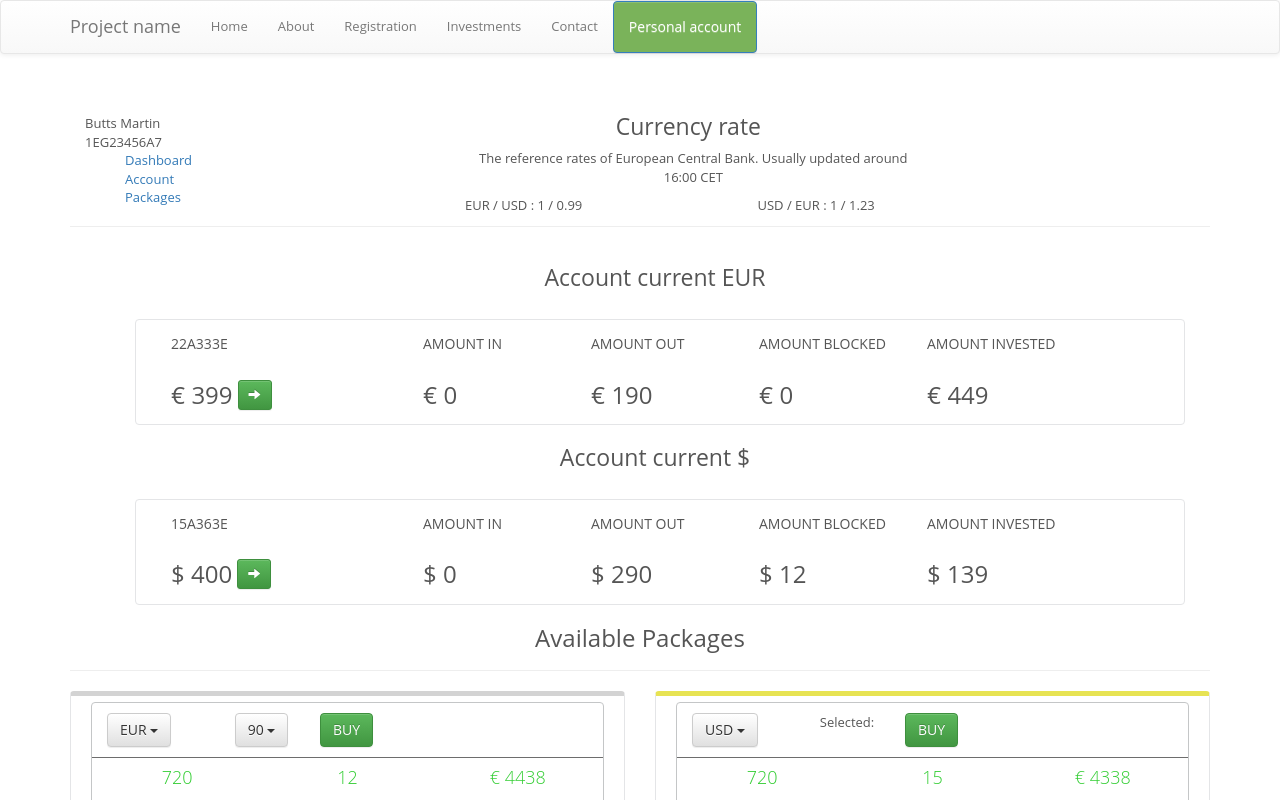
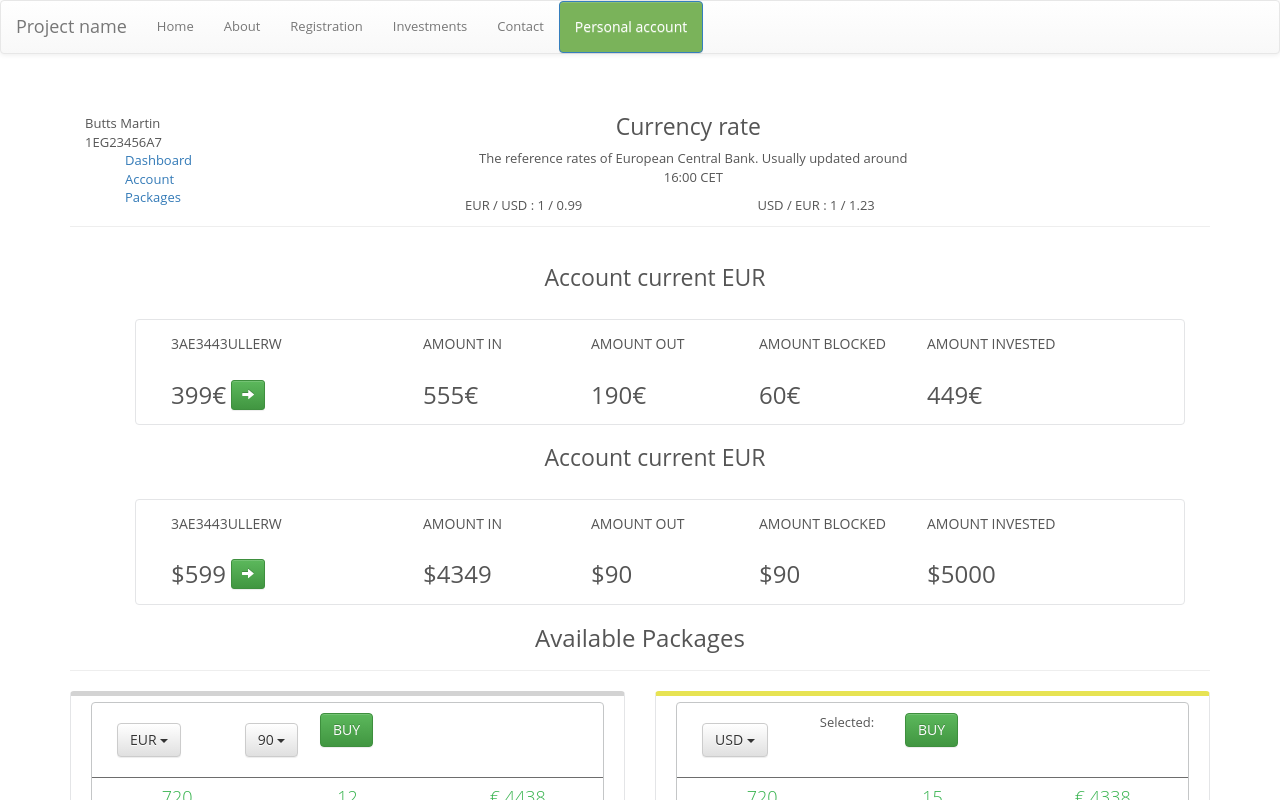
Before and after one commit to pmh-industries/finapp, a Vue app: page /dashboard in a window 1280 px wide. Shown: the top 800 px of the page. Built offline with nearby package versions, Linux system fonts and the light colour scheme.

Commit message:
packages fix

```diff
--- a/config/dev.env.js
+++ b/config/dev.env.js
@@ -1,6 +1,6 @@
-var merge = require('webpack-merge')
-var prodEnv = require('./prod.env')
+var merge = require('webpack-merge');
+var prodEnv = require('./prod.env');
 
 module.exports = merge(prodEnv, {
   NODE_ENV: '"development"'
-})
+});
--- a/config/index.js
+++ b/config/index.js
@@ -1,5 +1,5 @@
 // see http://vuejs-templates.github.io/webpack for documentation.
-var path = require('path')
+var path = require('path');
 
 module.exports = {
   build: {
@@ -35,4 +35,4 @@ module.exports = {
     // just be aware of this issue when enabling this option.
     cssSourceMap: false
   }
-}
+};
--- a/config/prod.env.js
+++ b/config/prod.env.js
@@ -1,3 +1,3 @@
 module.exports = {
   NODE_ENV: '"production"'
-}
+};
--- a/db.js
+++ b/db.js
@@ -35,6 +35,6 @@ const clients = {
     status: 'active',
     price:4.50
   },
-  }
+  };
 
 export default clients;
--- a/src/App.vue
+++ b/src/App.vue
@@ -1,7 +1,6 @@
 <template>
   <div id="app">
     <nav class="navbar navbar-default">
-      <div class="container">
         <div class="navbar-header">
           <button type="button" class="navbar-toggle collapsed" data-toggle="collapse" data-target="#navbar"
                   aria-expanded="false" aria-controls="navbar">
@@ -34,7 +33,6 @@
               </a></li>
           </ul>
         </div><!--/.nav-collapse -->
-      </div>
     </nav>
     <div class="container">
 
@@ -123,9 +121,6 @@
     <style lang="css">
     </style>
 
-  </div>
-
-</template>
 
 <script>
 
--- a/src/components/dashboard/Account.vue
+++ b/src/components/dashboard/Account.vue
@@ -1,152 +1,62 @@
 <template>
-
-  <div id="acc">
     <ul>
-    <li v-for="item in items">
-
+      <li v-for="acc in accounts">
         <div class="accountBox">
           <br>
-        <h1 class="accountHeader">Account current EUR</h1>
-        <br>
+          <h1 class="accountHeader">Account current EUR</h1><br>
           <div class="col-sm-12">
             <div class="animate-panel">
               <div class="panel-body">
-
                 <div class="col-lg-3 col-md-4 col-sm-6 col-xs-12">
                   <div class="stats-title">
-                  <h5>{{item.accountNum}}</h5>
+                    <h5>{{acc.account}}</h5>
                   </div>
                   <div class="m-t-xl">
                     <div class="cell">
-                    <transition name="bounce">
-                    <h3 v-if="show">{{"€" + " " + item.amountE}}</h3>
-                    </transition>
+                      <h3 v-if="show">{{acc.amount}}</h3>
                     </div>
                     <div class="cell">
-                    <button @click="show = !show" type="button" class="btn btn-success btn-sm mrgbtn">
-                      <span class="glyphicon glyphicon-arrow-right"></span>
-                    </button>
+                      <button class="btn btn-success btn-sm mrgbtn" type="button"><span class="glyphicon glyphicon-arrow-right"></span></button>
                     </div>
                   </div>
                 </div>
-
                 <div class="col-lg-2 col-md-4 col-sm-6 col-xs-12">
                   <div class="stats-title">
                     <h5 class="header-panel-right">AMOUNT IN</h5>
                   </div>
                   <div class="m-t-xl">
                     <div class="cell">
-                    <h3>{{"€" + " " + item.amountInE}}</h3>
+                      <h3>{{acc.amountIn}}</h3>
                     </div>
                   </div>
                 </div>
-
                 <div class="col-lg-2 col-md-4 col-sm-6 col-xs-12">
                   <div class="stats-title">
                     <h5 class="header-panel-right">AMOUNT OUT</h5>
                   </div>
                   <div class="m-t-xl">
                     <div class="cell">
-                    <h3>{{"€" + " " + item.amountOutE}}</h3>
+                      <h3>{{acc.amountOut}}</h3>
                     </div>
                   </div>
                 </div>
-
-
                 <div class="col-lg-2 col-md-4 col-sm-6 col-xs-12">
                   <div class="stats-title">
                     <h5 class="header-panel-right">AMOUNT BLOCKED</h5>
                   </div>
                   <div class="m-t-xl">
                     <div class="cell">
-                    <h3>{{"€" + " " + item.amountBlockE}}</h3>
+                      <h3>{{acc.amountBlock}}</h3>
                     </div>
                   </div>
                 </div>
-
-
                 <div class="col-lg-3 col-md-4 col-sm-6 col-xs-12">
                   <div class="stats-title">
                     <h5 class="header-panel-right">AMOUNT INVESTED</h5>
                   </div>
                   <div class="m-t-xl">
                     <div class="cell">
-                    <h3>{{"€" + " " + item.amountInvE}}</h3>
-                  </div>
-                </div>
-              </div>
-            </div>
-          </div>
-            </transition>
-        </div>
-      </div>
-
-      <div class="accountBox">
-        <br/>
-        <h1 class="accountHeader">Account current $</h1>
-        <br/>
-        <div class="col-sm-12">
-          <div class="animate-panel">
-            <div class="panel-body">
-
-              <div class="col-lg-3 col-md-4 col-sm-6 col-xs-12">
-                <div class="stats-title">
-                  <h5>{{item.accountNum$}}</h5>
-                </div>
-                <div class="m-t-xl">
-                  <div class="cell">
-                    <h3>{{"$" + " " + item.amount$}}</h3>
-                  </div>
-                  <div class="cell">
-                    <button type="button" class="btn btn-success btn-sm mrgbtn">
-                      <span class="glyphicon glyphicon-arrow-right"></span>
-                    </button>
-                  </div>
-                </div>
-              </div>
-
-              <div class="col-lg-2 col-md-4 col-sm-6 col-xs-12">
-                <div class="stats-title">
-                  <h5 class="header-panel-right">AMOUNT IN</h5>
-                </div>
-                <div class="m-t-xl">
-                  <div class="cell">
-                    <h3>{{"$" + " " + item.amountIn$}}</h3>
-                  </div>
-                </div>
-              </div>
-
-              <div class="col-lg-2 col-md-4 col-sm-6 col-xs-12">
-                <div class="stats-title">
-                  <h5 class="header-panel-right">AMOUNT OUT</h5>
-                </div>
-                <div class="m-t-xl">
-                  <div class="cell">
-                    <h3>{{"$" + " " + item.amountOut$}}</h3>
-                  </div>
-                </div>
-              </div>
-
-
-              <div class="col-lg-2 col-md-4 col-sm-6 col-xs-12">
-                <div class="stats-title">
-                  <h5 class="header-panel-right">AMOUNT BLOCKED</h5>
-                </div>
-                <div class="m-t-xl">
-                  <div class="cell">
-                    <h3>{{"$" + " " + item.amountBlock$}}</h3>
-                  </div>
-                </div>
-              </div>
-
-
-              <div class="col-lg-3 col-md-4 col-sm-6 col-xs-12">
-                <div class="stats-title">
-                  <h5 class="header-panel-right">AMOUNT INVESTED</h5>
-                </div>
-                <div class="m-t-xl">
-                  <div class="cell">
-                    <h3>{{"$" + " " + item.amountInv$}}</h3>
+                      <h3>{{acc.amountInv}}</h3>
                     </div>
                   </div>
                 </div>
@@ -156,10 +66,7 @@
         </div>
       </li>
     </ul>
-  </div>
 </template>
-
-
 
 <script>
   export default {
@@ -167,20 +74,24 @@
     data() {
       return {
         show: true,
-        items: [
-          { accountNum: '22A333E',
-            amountE: 399,
-            amountInE: 0,
-            amountOutE: 190,
-            amountBlockE: 0,
-            amountInvE: 449,
-            accountNum$: '15A363E',
-            amount$: 400,
-            amountIn$: 0,
-            amountOut$: 290,
-            amountBlock$: 12,
-            amountInv$: 139}
-        ]
+        accounts: {
+          accountEur: {
+            account:"3AE3443ULLERW",
+            amount:399 + "€",
+            amountOut:190 + "€",
+            amountInv: 449 + "€",
+            amountBlock: 60 + "€",
+            amountIn: 555 + "€"
+          },
+          accountDol: {
+            account:"3AE3443ULLERW",
+            amount:"$" + 599,
+            amountOut:"$" + 90,
+            amountIn: "$" + 4349,
+            amountBlock: "$" + 90,
+            amountInv: "$" + 5000
+          },
+        }
       }
     },
     methods:{
--- a/src/components/dashboard/Dashboard.vue
+++ b/src/components/dashboard/Dashboard.vue
@@ -254,6 +254,10 @@
       </span>
                   </div>
                 </div>
+
+
+
+
             </div>
           </div>
         </div>
--- a/src/components/dashboard/Packages.vue
+++ b/src/components/dashboard/Packages.vue
@@ -1,29 +1,59 @@
 <template>
 
-  <div class="row">
-  <div class="animate-panel">
-    <div class="panel-body standard">
-      <div class="stat-panel">
+  <div class="packages" v-bind:class = {center:true}>
+    <ul>
+      <li class="col-xs-12 col-sm-4 col-md-4 col-lg-6 panel" v-for="th in packages">{{th.label}}<br>
+        <select class="btn btn-default dropdown-toggle">
+          <option v-for="part in currency" v-model="currency.value1">
+            {{ part.text }}
+          </option>
+        </select>
+        <div class="col-md-2 space">
+          <select class="btn btn-default dropdown-toggle">
+            <option v-for="nmb in inv">
+              {{ nmb.text }}
+            </option>
+          </select>
+        </div>
+        <div class="col-md-3 space">
+          <button class="btn btn-success">BUY</button>
+        </div>
         <div class="stat-row">
-  <li v-for="th in packages" class="stat-panel"> <br>
-    {{th.label}} <br>
-    <select class="btn btn-default dropdown-toggle" v-model="selected">
-      <option v-for="test in tests" :value="test">{{ test.text }}</option>
-    </select>
-    <br>
-    Currency: {{th.currency}} <br>
-    Profit: {{th.profit}} <br>
-    Commision: {{th.commission}}<br>
-    <br>
-    <br>
-  </li>
-              </div>
+          <div class="stat-counters bg-default bg-def no-border-b no-padding text-center">
+            <div class="stat-cell col-xs-4 padding-sm no-padding-hr">
+              <span class="text-bg"></span>
+              <h4 class="statheader"><span class="text-bg">{{th.days}}</span></h4><br>
+              <span class="text-xs">Period days</span>
             </div>
-</div>
-      </div>
-    </div>
+            <div class="stat-cell col-xs-4 padding-sm no-padding-hr">
+              <span class="text-bg"></span>
+              <h4 class="statheader"><span class="text-bg">{{th.commission}}</span></h4><br>
+              <span class="text-xs">Commision</span>
+            </div>
+            <div class="stat-cell col-xs-4 padding-sm no-padding-hr">
+              <span class="text-bg"></span>
+              <h4 class="statheader"><span class="text-bg">{{th.profit}}</span></h4><br>
+              <span class="text-xs">Profit</span>
+            </div>
+          </div>
+          <div class="stat-cell col-xs-4 padding-sm no-padding-hr">
+            <span class="text-bg"></span>
+            <h4 class="statheader"><span class="text-bg">{{th.percentMonth}}</span></h4><br>
+            <span class="text-xs">Percent per month</span>
+          </div>
+          <div class="stat-cell col-xs-4 padding-sm no-padding-hr">
+            <span class="text-bg"></span>
+            <h4 class="statheader"><span class="text-bg">{{th.profit}}</span></h4><br>
+            <span class="text-xs">Period Percent</span>
+          </div>
+          <div class="stat-cell col-xs-4 padding-sm no-padding-hr">
+            <span class="text-xs"><button class="btn btn-default"><span class="text-xs">Info</span></button></span>
+          </div>
+        </div>
+      </li>
+    </ul>
   </div>
-</div>
+
 </template>
 
 
@@ -39,12 +69,23 @@
 
     data() {
       return {
-        tests: [
-          { value: 1, text: '€' },
-          { value: 2, text: '$' },
+        isActive: true,
+        hasError: false,
+        currency: [
+          { value: 1, text: "€", },
+          { value: 2, text: "$", },
         ],
+        inv: [
+          {value:1, text:90,},
+          {value:1, text:180, },
+          {value:1, text:360},
+          {value:1, text:480},
+          {value:1, text:1500},
+        ],
+
         packages: {
           yellow: {
+            color: "#1E90FF",
             label: "Yellow package",
             currency: "€",
             profit: 3338,
@@ -83,6 +124,14 @@
             commission: 18,
             days: "3 years",
             percentMonth: 120
+          },
+          organge: {
+            label: "Orange package",
+            currency: "€",
+            profit: 5238,
+            commission: 18,
+            days: "3 years",
+            percentMonth: 120
           }
         },
       }
@@ -97,50 +146,22 @@
     display: table-cell;
     vertical-align: middle;
   }
-
-
   h1 {
     margin-top: 0px;
     margin-right: 10px;
   }
-
-  .dropdownMenu{
-    background:green;
-    color:white;
+  .dropdown-toggle{
+    margin:10px;
   }
 
-  .space {
-    margin-top:10px;
-    margin-bottom:10px;
-  }
-  .panel-body.yellow {
-    border-top: 5px solid yellow;
-  }
-  .panel-body.white {
-    border-top: 5px solid floralwhite;
-  }
-  .panel-body.standard {
-    border-top: 5px solid lightgray;
-  }
-  .panel-body.green {
-    border-top: 5px solid limegreen;
+  .center {
+    margin-left:-40px;
   }
 
-  .panel-body.blue {
-    border-top: 5px solid dodgerblue;
-  }
-  .panel-body.exclusive {
-
-    border-top: 5px solid #e7e353;
-  }
   .panel-body {
     background: #fff;
     border: 1px solid #e4e5e7;
     border-radius: 4px;
-    padding: 6px;
-    padding-left: 20px;
-    position: relative;
-    padding-right: 20px;
   }
   .page-header.centered {
     text-align: center;
@@ -152,8 +173,8 @@
   }
 
   h4.statheader {
-    color:limegreen;
-    font-weight: 100;
+    color: #37b34e;
+    font-weight: 300;
 
   }
   .stat-row {
@@ -169,7 +190,7 @@
     color: #555;
   }
 
-  .stat-panel {
+  .panel {
     background: #fff;
     border-radius: 4px;
     display: table;
@@ -177,28 +198,7 @@
     overflow: hidden;
     position: relative;
     table-layout: fixed !important;
-    width: 100%;
     border: 1px solid #c4c6c7;
-  }
-
-
-  #main-menu-inner {
-    width: 240px;
-    text-decoration: none;
-  }
-
-  .hpanel .panel-body {
-    background: #fff;
-    border: 1px solid #e4e5e7;
-    border-radius: 4px;
-    padding: 6px;
-    padding-left: 20px;
-    position: relative;
-    padding-right: 20px;
-  }
-  .mrgbtn {
-    margin-left:5px;
-    margin-top:10px;
   }
   h1 {
     font-size: 23px;
--- a/src/main.js
+++ b/src/main.js
@@ -12,4 +12,4 @@ new Vue({
   router,
   template: '<App/>',
   components: { App }
-},)
+},);
--- a/src/router/index.js
+++ b/src/router/index.js
@@ -12,7 +12,7 @@ import Account from 'components/dashboard/Account'
 import Packages from 'components/dashboard/Packages'
 
 
-Vue.use(Router)
+Vue.use(Router);
 
 export default new Router({
   routes: [
```
Also changed, not shown: 9 other files (tests, documents, lock files or other folders). Lines whose indentation alone changed are shown as unchanged.
